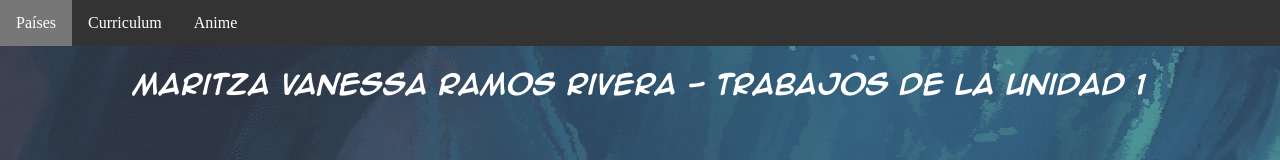
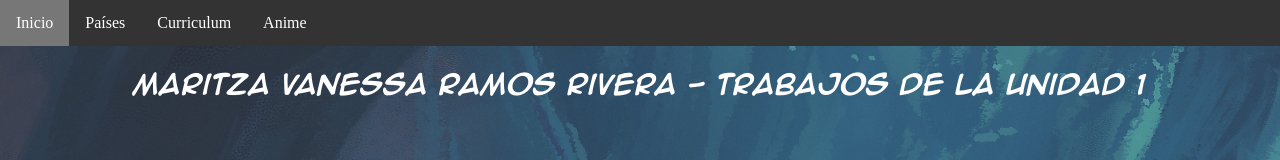
Before and after one commit to VANERAMOS/Pincipal, a plain HTML site: page index.html in a window 1280 px wide. Shown: the top 160 px of the page. Drawn offline with Linux system fonts and the light colour scheme.

Commit message:
Update index.html

```diff
--- a/index.html
+++ b/index.html
@@ -7,6 +7,7 @@
 <body>
 
 <ul class="topnav">
+  <li><a href="#">Inicio</a></li>
   <li><a href="https://vaneramos.github.io/Paises/">Pa&iacute;ses</a></li>
   <li><a href="https://vaneramos.github.io/CV/">Curriculum</a></li>
   <li><a href="https://vaneramos.github.io/Anime/">Anime</a></li>
```
